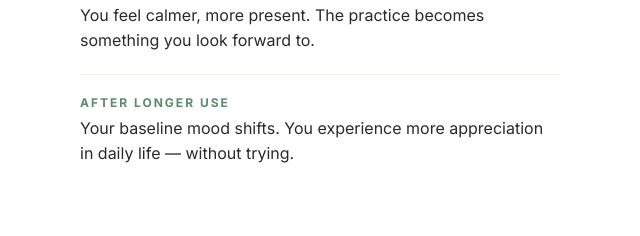
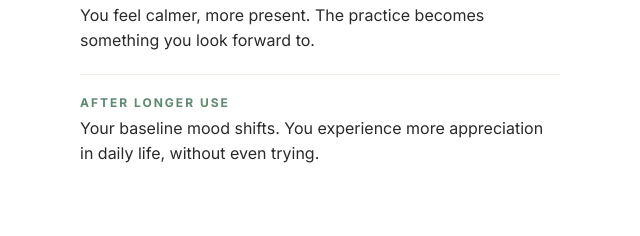
Before and after one commit to mygratitudealarm/blossomgratitude-website, a plain HTML site: page index.html in a window 1280 px wide. Shown: the part 4987-5223 px from the top of the page, 320-960 px from the left. Drawn offline with nearby package versions, Linux system fonts and the light colour scheme.

Commit message:
Deploy website from MyGratitudeAlarm/website

```diff
--- a/index.html
+++ b/index.html
@@ -439,7 +439,7 @@
             </div>
             <div class="timeline-item">
                 <div class="timeline-when">After longer use</div>
-                <div class="timeline-what">Your baseline mood shifts. You experience more appreciation in daily life &mdash; without trying.</div>
+                <div class="timeline-what">Your baseline mood shifts. You experience more appreciation in daily life, without even trying.</div>
             </div>
         </div>
     </div>
```
